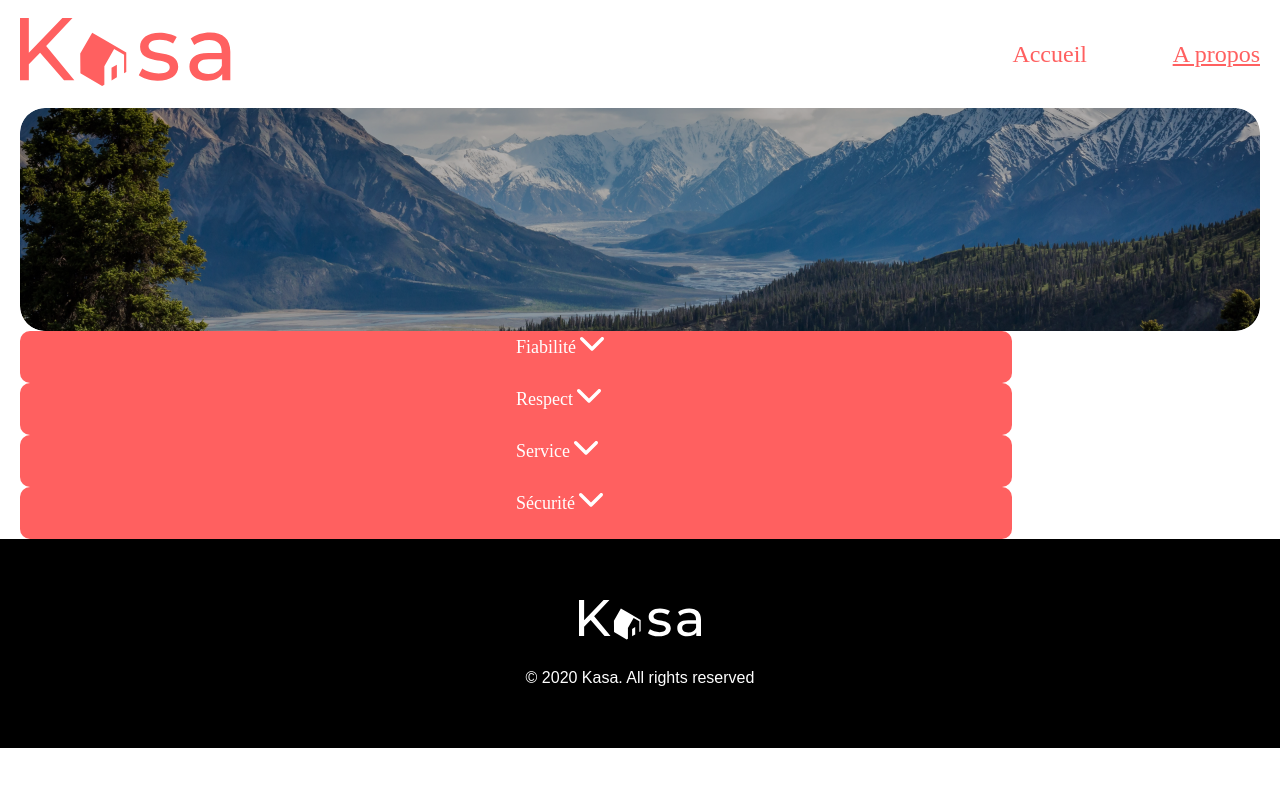
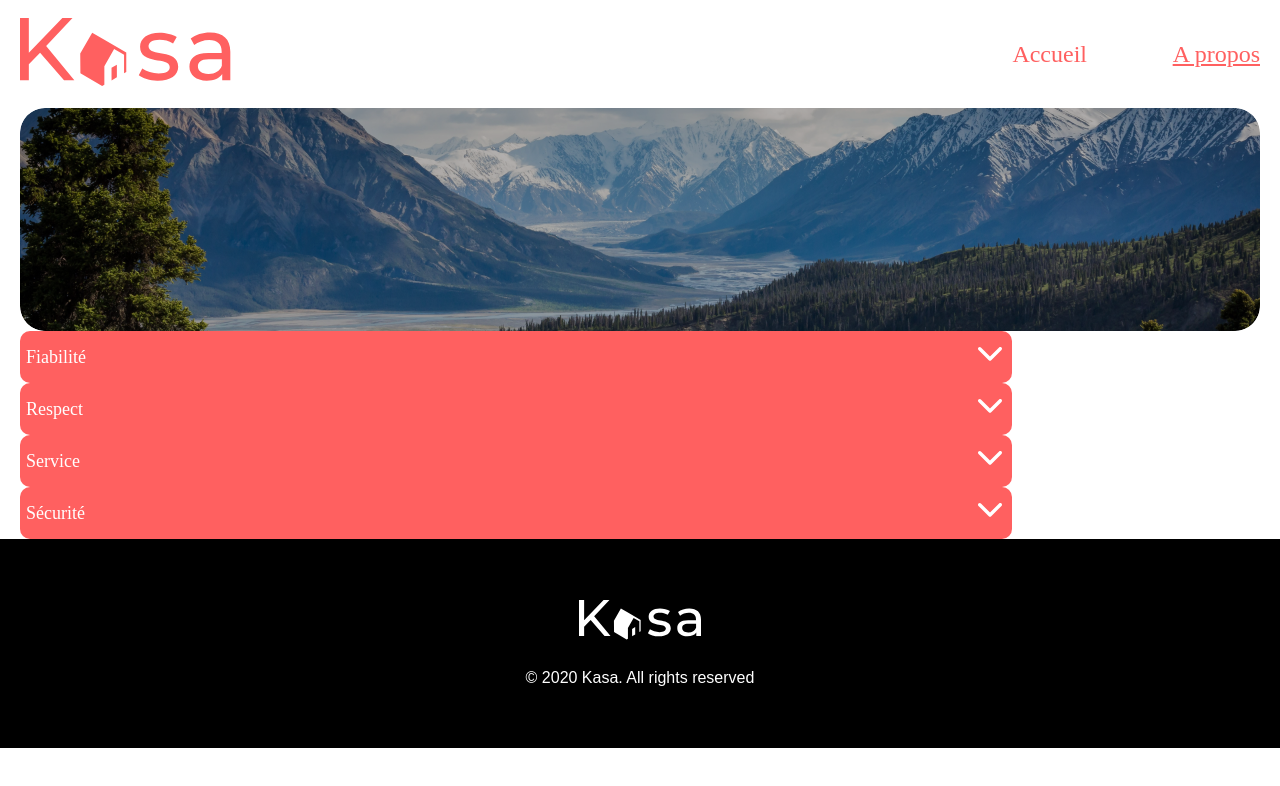
Before and after one commit to Chris92i/KASA, a React (Create React App) app: page /about in a window 1280 px wide. Shown: the top 786 px of the page. Built offline with nearby package versions, Linux system fonts and the light colour scheme.

Commit message:
modification sur collapse reglage titre a gauche et arrow a droite

```diff
--- a/src/components/Caroussel/Carousel.jsx
+++ b/src/components/Caroussel/Carousel.jsx
@@ -33,7 +33,7 @@ const Carousel = ({ slides = [] }) => {
               slides.length>1 && (
               <>
               <img className='chevron_avant' onClick={goPrev} src={Arrow} alt='fleche avant'/>
-              <span>{index +1}/{slides.length}</span>
+              <span className='count'>{index +1}/{slides.length}</span>
               <img className='chevron_arriere' onClick={goNext} src= {Arrow} alt='fleche arriere'/>
               </>
               )
--- a/src/components/Caroussel/style.scss
+++ b/src/components/Caroussel/style.scss
@@ -32,7 +32,7 @@
     right: 0;
 }
 
-span{
+.count{
     position: absolute;
     left: 50%;
     color: white;
--- a/src/components/Collapse/style.scss
+++ b/src/components/Collapse/style.scss
@@ -18,7 +18,7 @@
     display: flex;
     align-items: center;
     flex-direction: row;
-
+    justify-content: space-between;
 
 }
 .contenuCollapse{
@@ -80,4 +80,5 @@
 
 .title_collapse{
     position: relative;
+
 }
--- a/src/pages/Detail/style.scss
+++ b/src/pages/Detail/style.scss
@@ -55,9 +55,10 @@
 
 .collapse_container_page{
     display: flex;
-    flex-direction: raw;
+    flex-direction: row;
     //justify-content: space-between;
-    width: 1240px;
+    //width: 1240px;
+    width: 100%;
 }
 
 .collapse_unite{
```
